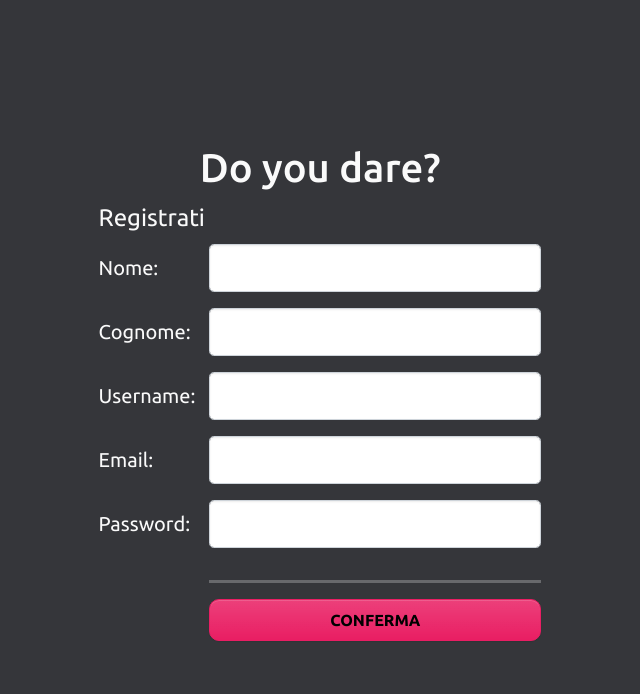
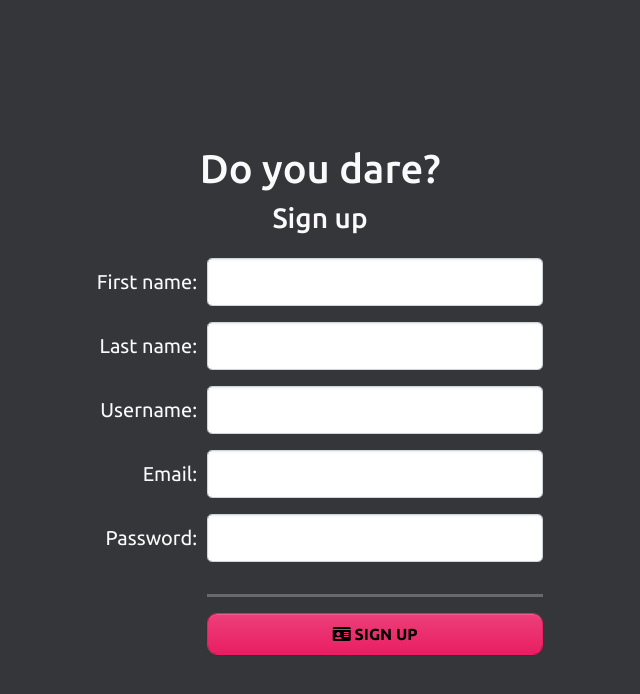
Before and after one commit to Bylothink/do-you-dare, a Vue app: page /sign-up in a window 1280 px wide. Shown: the top 694 px of the page, without its empty margins (320-960 px from the left). Built offline with nearby package versions, Linux system fonts and the light colour scheme.

Commit message:
[IMP] Messo in bolla il form di registrazione.

```diff
--- a/src/pages/SignInPage.vue
+++ b/src/pages/SignInPage.vue
@@ -59,9 +59,20 @@
 
             const onSubmit = (): void =>
             {
-                store.dispatch("user/signIn", { username: username.value, password: password.value })
+                const signInPayload = {
+                    username: username.value,
+                    password: password.value
+                };
+
+                store.dispatch("user/signIn", signInPayload)
                     .then(() => alert("Login avvenuto con successo!"))
-                    .catch(() => alert("Si è verificato un errore!"));
+                    .catch((exc) =>
+                    {
+                        // eslint-disable-next-line no-console
+                        console.error(exc);
+
+                        alert("Si è verificato un errore!");
+                    });
             };
 
             return { username, password, onSubmit };
--- a/src/pages/SignUpPage.vue
+++ b/src/pages/SignUpPage.vue
@@ -1,69 +1,70 @@
-/* eslint-disable camelcase */
 <template>
-    <CenteredLayout id="sign-up-page" tag="main">
+    <CenteredLayout id="sign-up-page">
         <h1>Do you dare?</h1>
-        <form @submit.prevent="onSubmit">
-            <fieldset>
-                <legend>Registrati</legend>
-                <div class="row mb-3">
-                    <label for="fName" class="col-sm-3 col-form-label col-form-label-lg">Nome</label>
-                    <div class="col-sm-9">
-                        <input id="fName"
+        <h3 class="mb-4">
+            Sign up
+        </h3>
+        <form class="mx-3 form-table" @submit.prevent="onSubmit">
+            <div class="form-row">
+                <label for="first-name" class="form-cell col-form-label col-form-label-lg">First name</label>
+                <div class="form-cell">
+                    <input id="first-name"
                            v-model="firstName"
+                           class="form-control form-control-lg mb-3"
                            type="text"
-                               class="form-control form-control-lg"
                            required />
                 </div>
             </div>
-                <div class="row mb-3">
-                    <label for="lName" class="col-sm-3 col-form-label col-form-label-lg">Cognome</label>
-                    <div class="col-sm-9">
-                        <input id="lName"
+            <div class="form-row">
+                <label for="last-name" class="form-cell col-form-label col-form-label-lg">Last name</label>
+                <div class="form-cell">
+                    <input id="last-name"
                            v-model="lastName"
+                           class="form-control form-control-lg mb-3"
                            type="text"
-                               class="form-control form-control-lg"
                            required />
                 </div>
             </div>
-                <div class="row mb-3">
-                    <label for="user" class="col-sm-3 col-form-label col-form-label-lg">Username</label>
-                    <div class="col-sm-9">
-                        <input id="user"
+            <div class="form-row">
+                <label for="username" class="form-cell col-form-label col-form-label-lg">Username</label>
+                <div class="form-cell">
+                    <input id="username"
                            v-model="username"
+                           class="form-control form-control-lg mb-3"
                            type="text"
-                               class="form-control form-control-lg"
                            required />
                 </div>
             </div>
-                <div class="row mb-3">
-                    <label for="userEmail" class="col-sm-3 col-form-label col-form-label-lg">Email</label>
-                    <div class="col-sm-9">
-                        <input id="userEmail"
+            <div class="form-row">
+                <label for="email" class="form-cell col-form-label col-form-label-lg">Email</label>
+                <div class="form-cell">
+                    <input id="email"
                            v-model="email"
+                           class="form-control form-control-lg mb-3"
                            type="email"
-                               class="form-control form-control-lg"
                            required />
                 </div>
             </div>
-                <div class="row mb-3">
-                    <label for="pw" class="col-sm-3 col-form-label col-form-label-lg">Password</label>
-                    <div class="col-sm-9">
-                        <input id="pw"
+            <div class="form-row">
+                <label for="password" class="form-cell col-form-label col-form-label-lg">Password</label>
+                <div class="form-cell">
+                    <input id="password"
                            v-model="password"
+                           class="form-control form-control-lg mb-3"
                            type="password"
-                               class="form-control form-control-lg"
                            required />
                 </div>
             </div>
-                <div class="row mb-3">
-                    <div class="col-sm-9 offset-sm-3">
+            <div class="form-row">
+                <span></span>
+                <div class="form-cell">
                     <hr />
-                        <button class="form control form-control-lg btn btn-primary" type="submit">
-                            Conferma
+                    <button class="form-control form-control-lg btn btn-primary" type="submit">
+                        <span class="fas fa-id-card"></span>
+                        Sign up
                     </button>
                 </div>
             </div>
-            </fieldset>
         </form>
     </CenteredLayout>
 </template>
@@ -91,9 +92,23 @@
 
             const onSubmit = () =>
             {
-                store.dispatch("user/signUp", { firstName: firstName.value, lastName: lastName.value, username: username.value, password: password.value, email: email.value })
-                    .then((user) => console.log(user))
-                    .catch((exc) => alert((exc as Error).message));
+                const signUpPayload = {
+                    firstName: firstName.value,
+                    lastName: lastName.value,
+                    username: username.value,
+                    password: password.value,
+                    email: email.value
+                };
+
+                store.dispatch("user/signUp", signUpPayload)
+                    .then(() => alert("Registrazione avvenuta con successo!"))
+                    .catch((exc) =>
+                    {
+                        // eslint-disable-next-line no-console
+                        console.error(exc);
+
+                        alert("Si è verificato un errore!");
+                    });
             };
 
             return { firstName, lastName, username, password, email, onSubmit };
@@ -102,11 +117,19 @@
 </script>
 
 <style lang="scss" scoped>
+    @use "@/assets/scss/variables";
+
     #sign-up-page
     {
-        .btn.btn-primary
+        @media (max-width: variables.$max-mobile-size)
         {
-            width: 100%;
+            & > .form-table > .form-row > .form-cell
+            {
+                & > hr
+                {
+                    margin-top: 2em;
+                }
+            }
         }
     }
 </style>
--- a/src/services/graphql.ts
+++ b/src/services/graphql.ts
@@ -3,6 +3,7 @@ import { DocumentNode, GraphQLError, print } from "graphql";
 
 import { GraphQLException } from "@/core/exceptions";
 
+export type GraphQLVariables = Record<string, unknown>;
 export interface GraphQLResponse<T = unknown>
 {
     data?: T;
@@ -46,7 +47,7 @@ export class GraphQLService
         }
     }
 
-    public async mutation<T = unknown>(name: string, query: DocumentNode, variables: Record<string, string>)
+    public async mutation<T = unknown>(name: string, query: DocumentNode, variables: GraphQLVariables)
         : Promise<T>
     {
         try
--- a/src/store/defs/user.ts
+++ b/src/store/defs/user.ts
@@ -2,7 +2,7 @@ import gql from "graphql-tag";
 import { ActionContext } from "vuex";
 
 import { localStorage } from "@/core/utils";
-import { graphql } from "@/services";
+import graphql, { GraphQLVariables } from "@/services/graphql";
 
 import { RootState, UserState } from "./types";
 
@@ -25,12 +25,12 @@ const CREATE_USER = gql`mutation createUser($firstName: String!, $lastName: Stri
     }
 }`;
 
-interface SignInPayload
+interface SignInVariables extends GraphQLVariables
 {
     username: string;
     password: string;
 }
-interface SignUpPayload
+interface SignUpVariables extends GraphQLVariables
 {
     firstName: string;
     lastName: string;
@@ -38,6 +38,7 @@ interface SignUpPayload
     password: string;
     email: string;
 }
+
 interface TokenAuthResponse
 {
     tokenAuth: { token: string };
@@ -78,24 +79,15 @@ export default {
         }
     },
     actions: {
-        async signIn({ commit }: ActionContext<UserState, RootState>, { username, password }: SignInPayload): Promise<void>
+        async signIn({ commit }: ActionContext<UserState, RootState>, signInVariables: SignInVariables): Promise<void>
         {
-            const response = await graphql.mutation<TokenAuthResponse>("auth", GET_TOKEN_AUTH, {
-                username: username,
-                password: password
-            });
+            const response = await graphql.mutation<TokenAuthResponse>("auth", GET_TOKEN_AUTH, signInVariables);
 
             commit("setToken", response.tokenAuth.token);
         },
-        async signUp({ commit }: ActionContext<UserState, RootState>, { firstName, lastName, username, password, email }: SignUpPayload): Promise<User>
+        async signUp({ commit }: ActionContext<UserState, RootState>, signUpVariables: SignUpVariables): Promise<User>
         {
-            const response = await graphql.mutation<CreateUserResponse>("auth", CREATE_USER, {
-                firstName: firstName,
-                lastName: lastName,
-                username: username,
-                password: password,
-                email: email
-            });
+            const response = await graphql.mutation<CreateUserResponse>("auth", CREATE_USER, signUpVariables);
 
             return response.createUser.user;
         }
```
Lines whose indentation alone changed are shown as unchanged.
